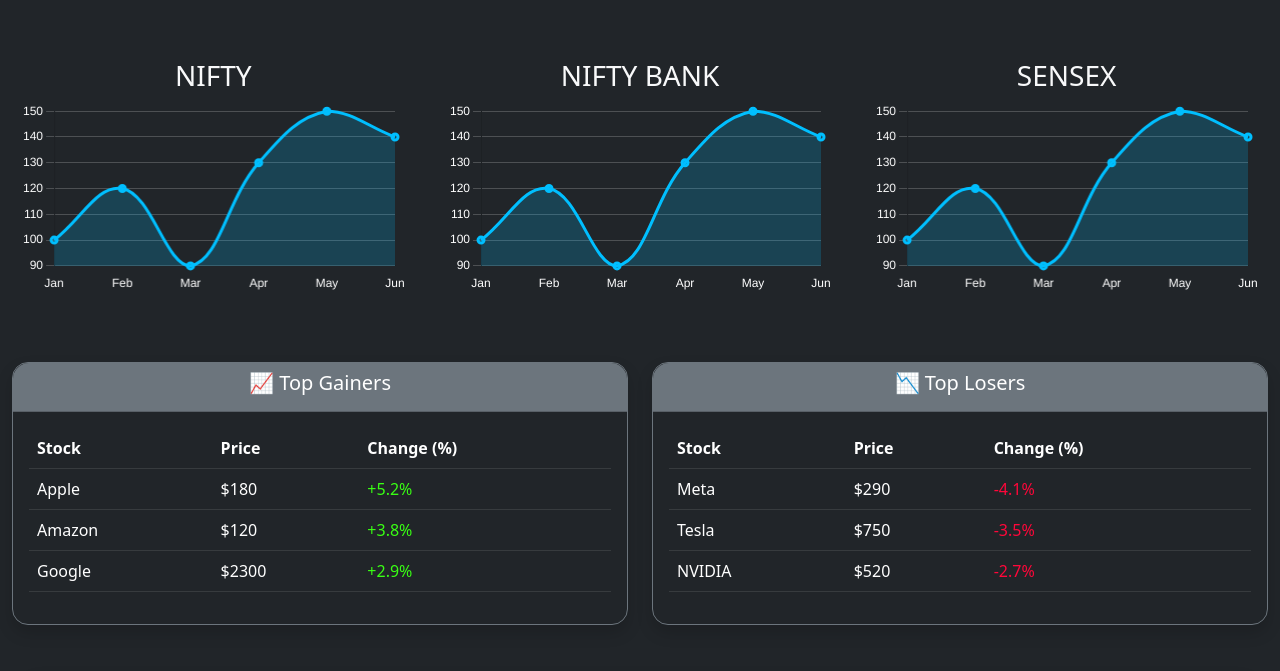
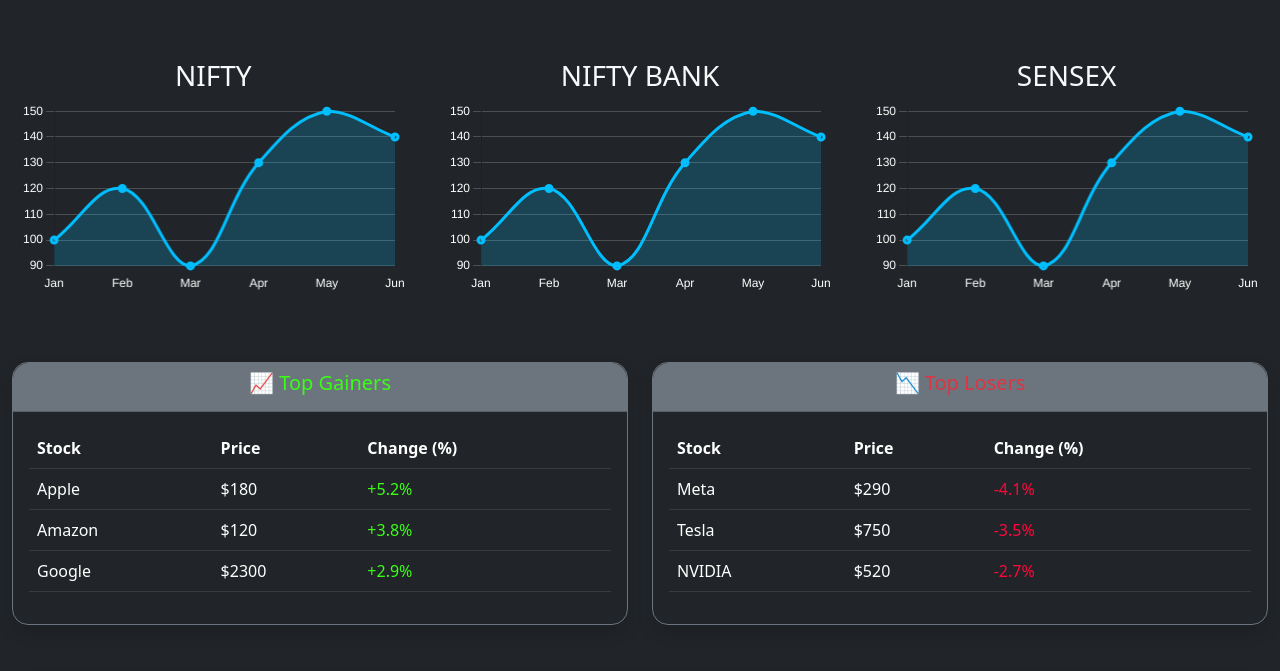
Before and after one commit to Haripriyaa1224/FrontPage, a plain HTML site: page index.html in a window 1280 px wide. Shown: the part 85-756 px from the top of the page. Drawn offline with nearby package versions, Linux system fonts and the light colour scheme.

Commit message:
heaing color updated

```diff
--- a/index.html
+++ b/index.html
@@ -111,7 +111,7 @@
             <div class="col-md-6">
                 <div class="card border-secondary shadow rounded-4 bg-dark text-white">
                     <div class="card-header bg-secondary text-white text-center rounded-top-4">
-                        <h5>📈 Top Gainers</h5>
+                        <h5 class="text-neon-green">📈 Top Gainers</h5>
                     </div>
                     <div class="card-body">
                         <table class="table table-dark table-hover">
@@ -148,7 +148,7 @@
             <div class="col-md-6">
                 <div class="card border-secondary shadow rounded-4 bg-dark text-white">
                     <div class="card-header bg-secondary text-white text-center rounded-top-4">
-                        <h5>📉 Top Losers</h5>
+                        <h5 class="text-danger">📉 Top Losers</h5>
                     </div>
                     <div class="card-body">
                         <table class="table table-dark table-hover">
```
